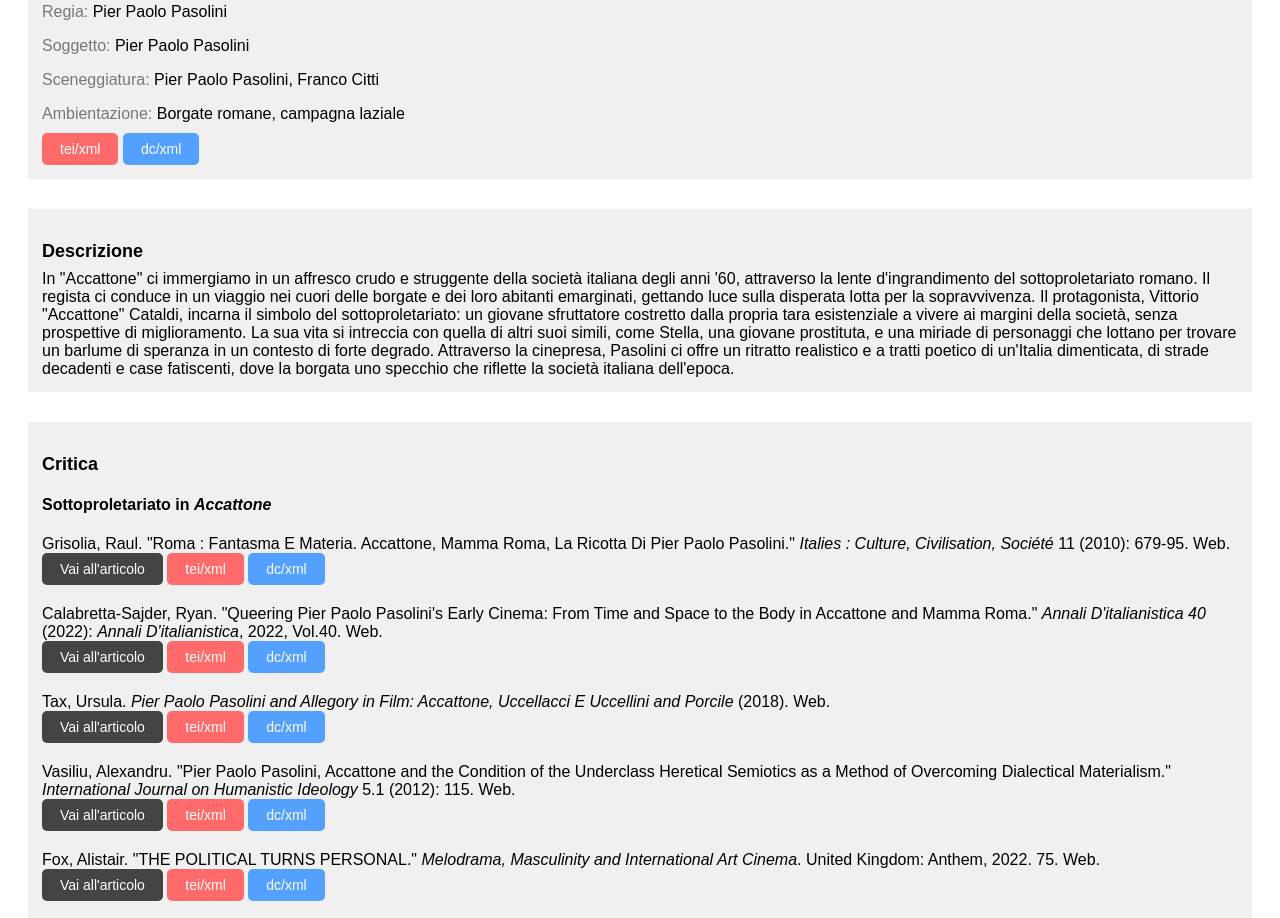
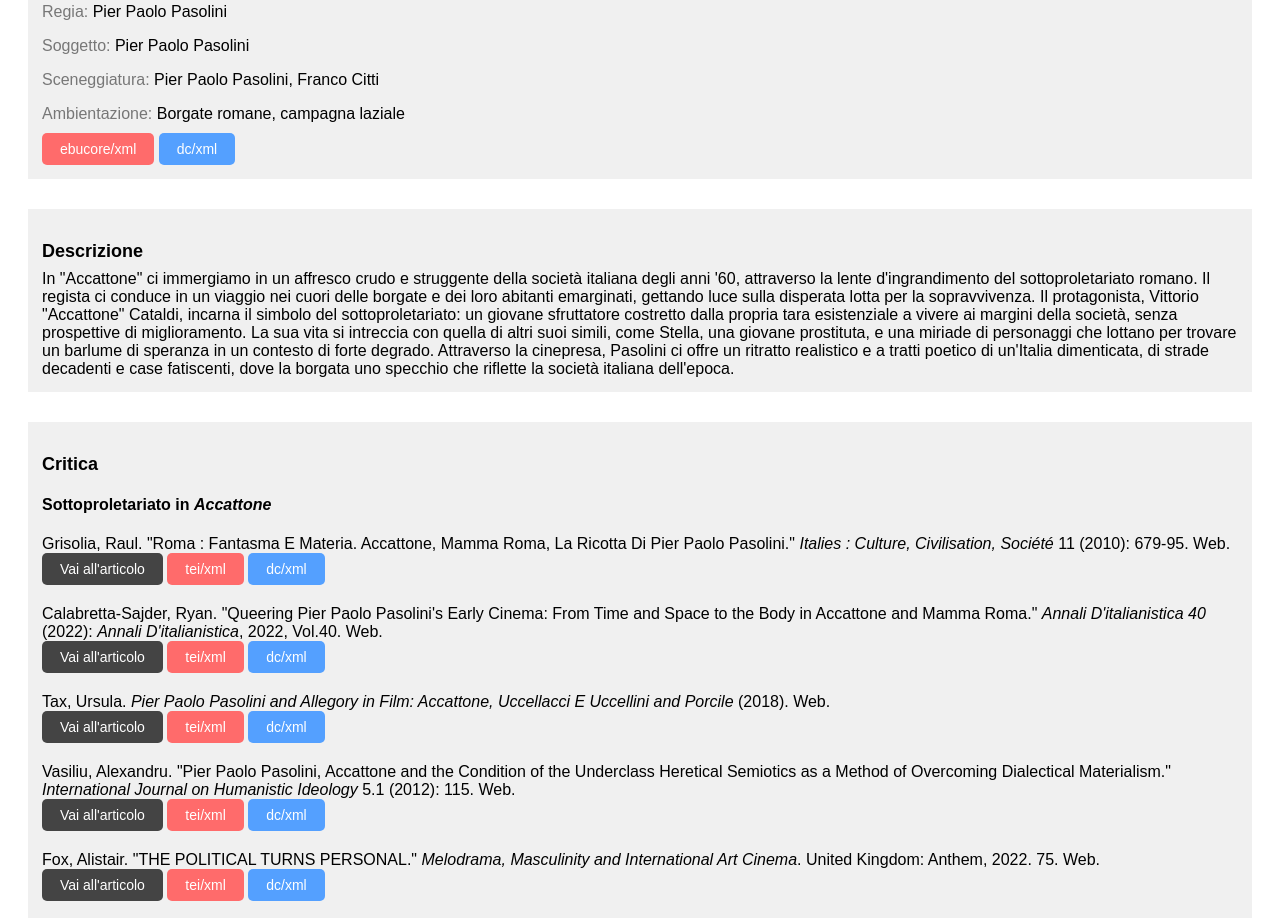
Before and after one commit to Progettohtml/sito-web-dh, a plain HTML site: page item.html in a window 1280 px wide. Shown: the part 1813-2731 px from the top of the page. Drawn offline with nearby package versions, Linux system fonts and the light colour scheme.

Commit message:
Update item.html

```diff
--- a/item.html
+++ b/item.html
@@ -131,7 +131,7 @@
             <p><span>Soggetto:</span> Pier Paolo Pasolini</p>
             <p><span>Sceneggiatura:</span> Pier Paolo Pasolini, Franco Citti</p>
             <p><span>Ambientazione:</span> Borgate romane, campagna laziale</p>
-            <a class="btn bg-pink" title="ebucore/xml">tei/xml</a>
+            <a class="btn bg-pink" title="ebucore/xml">ebucore/xml</a>
             <a class="btn bg-blue" href="dc.xml" title="dc/xml">dc/xml</a>
           </div>
           <!-- metadati -->
```
